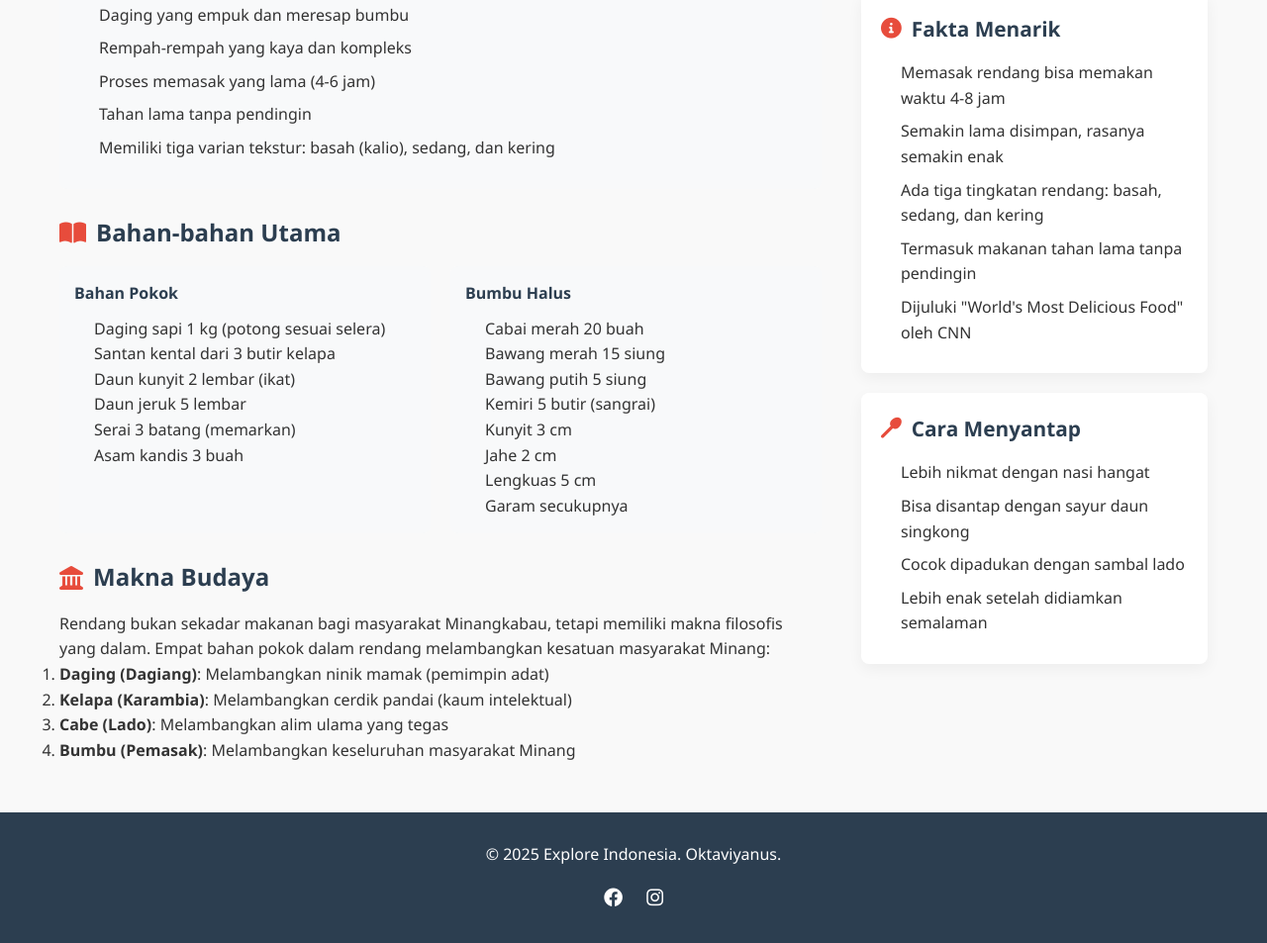
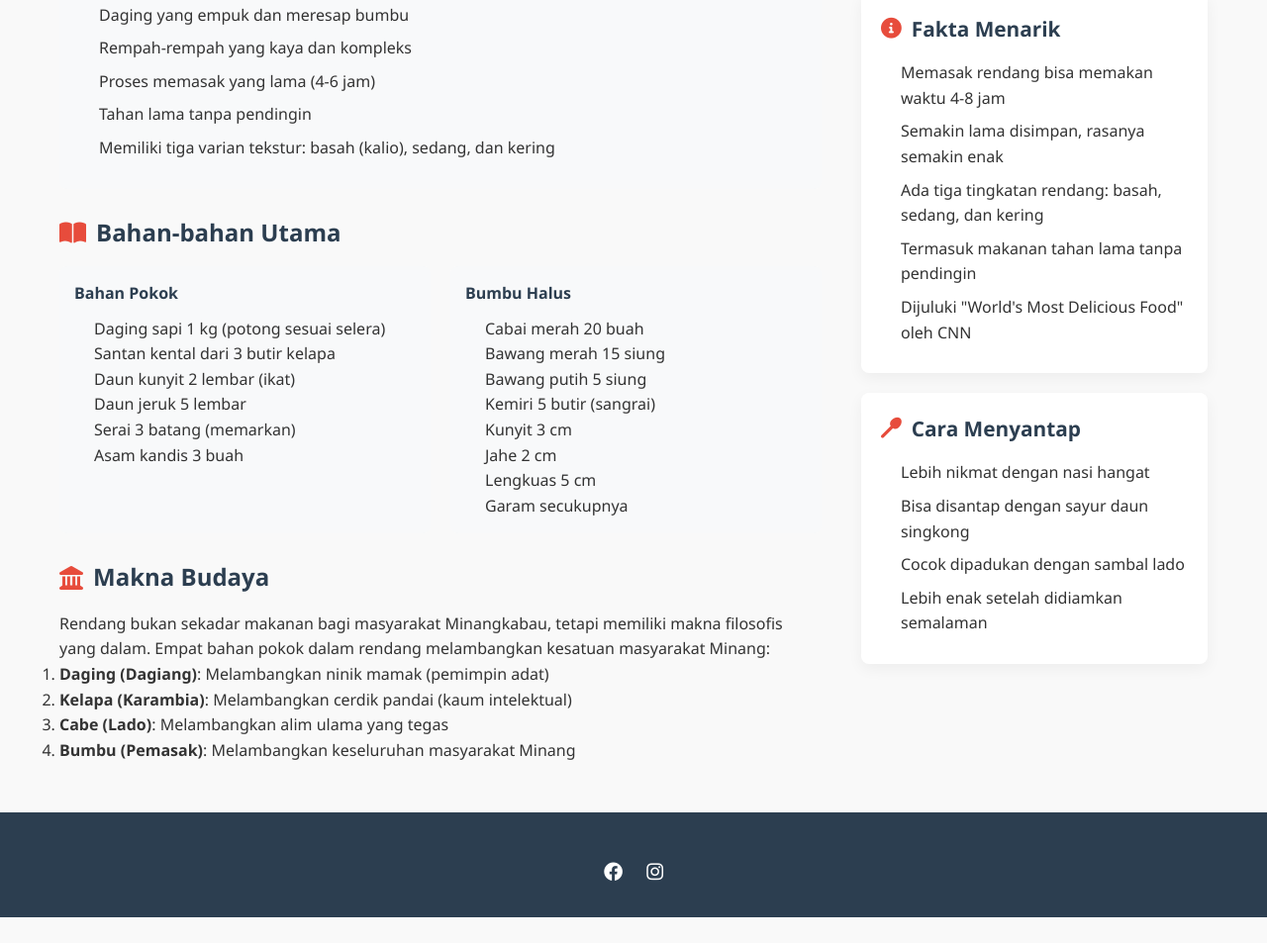
Before and after one commit to viyan12/website-Destination_and_Food, a plain HTML site: page food-rendang.html in a window 1280 px wide. Shown: the part 763-1716 px from the top of the page at 99% size. After the commit the page ends 1690 px from the top, so only its background shows below. Drawn offline with Linux system fonts and the light colour scheme.

Commit message:
Update food-rendang.html

```diff
--- a/food-rendang.html
+++ b/food-rendang.html
@@ -119,7 +119,6 @@
 
     <footer>
         <div class="container">
-            <p>&copy; 2025 Explore Indonesia. Oktaviyanus.</p>
             <div class="social-links">
                 <a href="https://www.facebook.com/share/1HRwvSbF8Z/"><i class="fab fa-facebook"></i></a>
                 <a href="https://www.instagram.com/viiyan_030?igsh=dHRzdjZ1YTEwdW1s"><i class="fab fa-instagram"></i></a>
```
